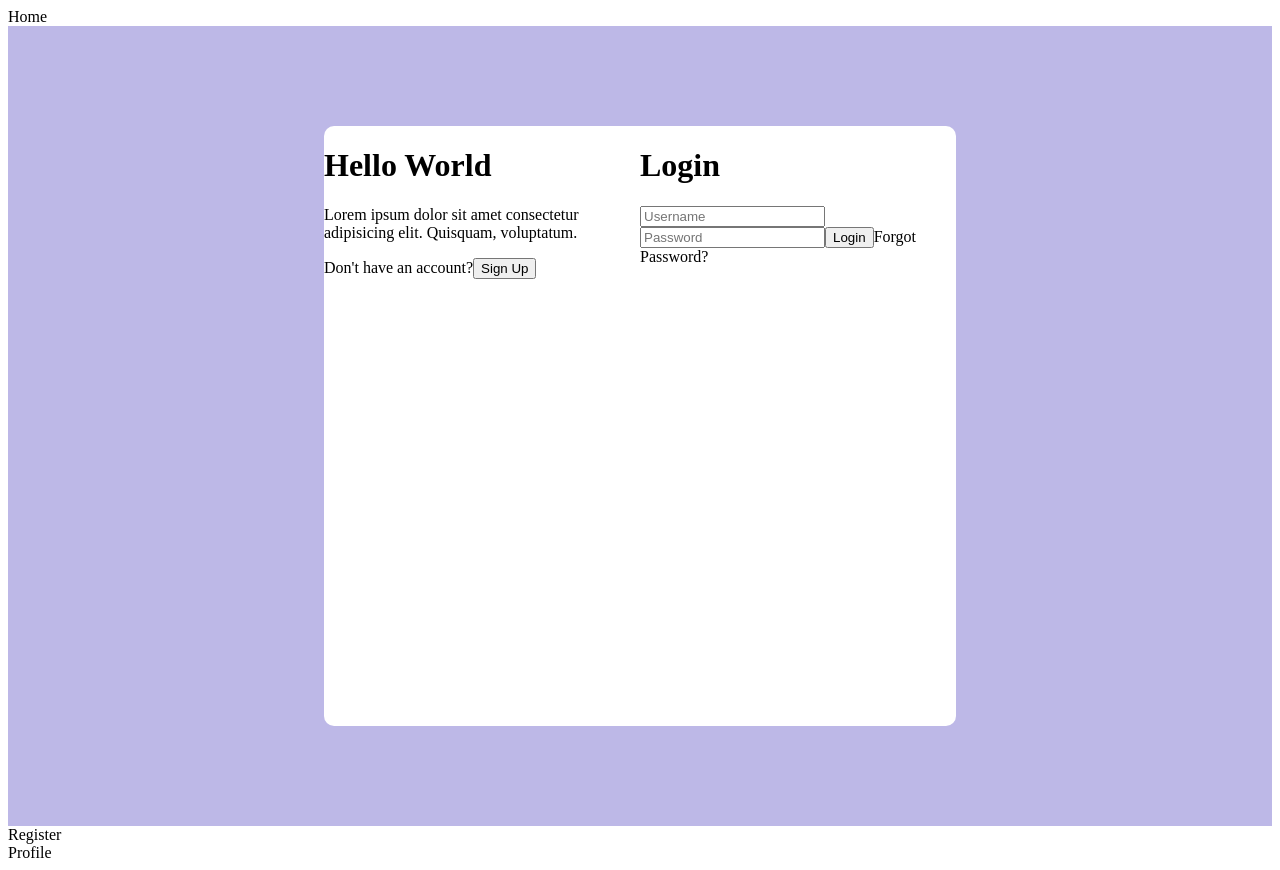
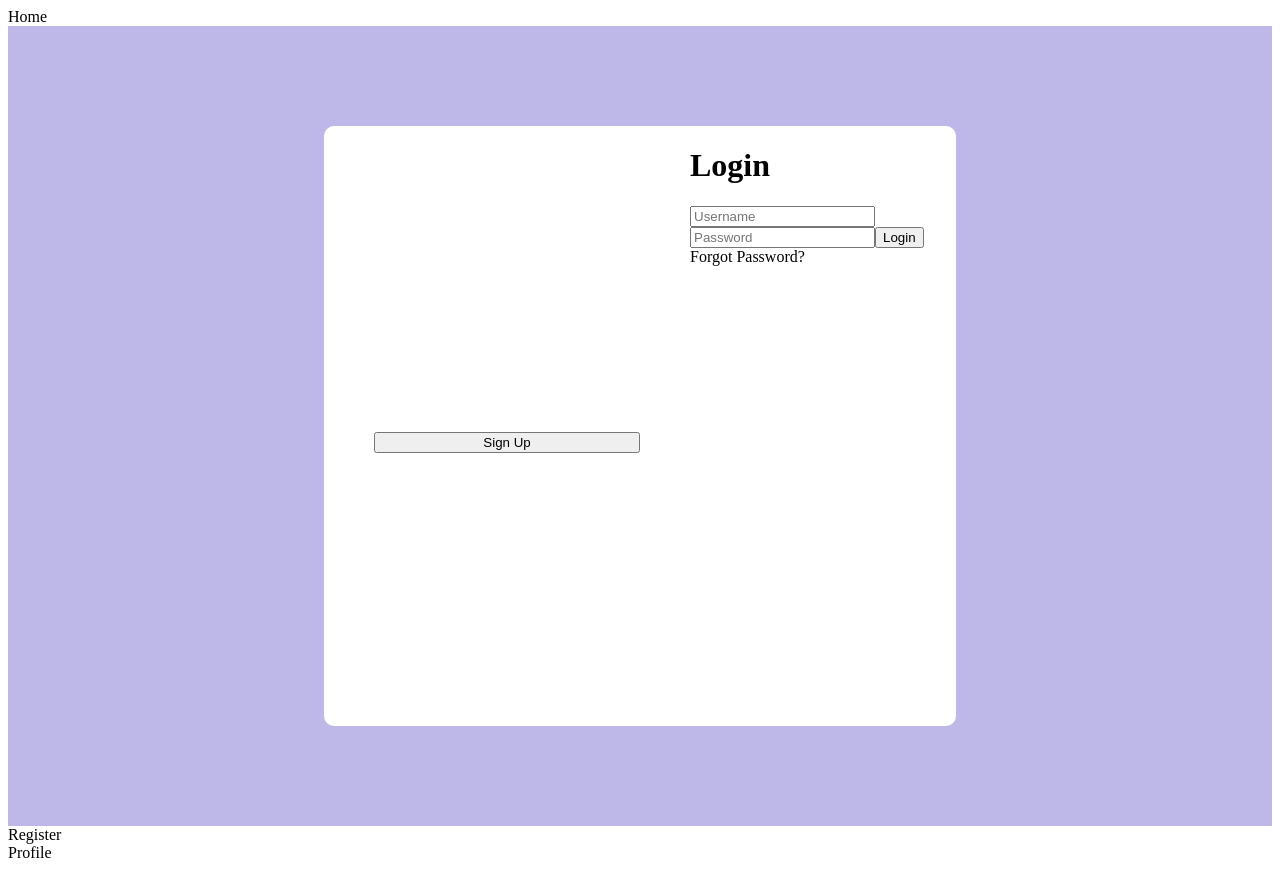
Before and after one commit to Isaiah-Mwinga/media-App, a React (Vite) app in the folder media/: page / in a window 1280 px wide. Built offline with nearby package versions, Linux system fonts and the light colour scheme.

Commit message:
media app

```diff
--- a/media/src/pages/login/Login.scss
+++ b/media/src/pages/login/Login.scss
@@ -14,10 +14,27 @@
             flex: 1;
             background: linear-gradient(rgba(39,11, 96, 0.5));
             background-size: cover;
-            .h1{}
+            padding: 50px;
+            display: flex;
+            flex-direction: column;
+            gap: 30px;
+            color : white;
+            .h1{
+                font-size: 100px;
+                line-height: 100px;
+            }
             .p{}
-            .span{}
-            .button{}
+            .span{
+                font-size: 14px;
+            }
+            .button{
+                width: 50%;
+                padding: 10px;
+                border: none;
+                background-color: white;
+                color: rebeccapurple;
+                font-weight: bold;
+            }
         }
         .right{
             flex: 1;
```
